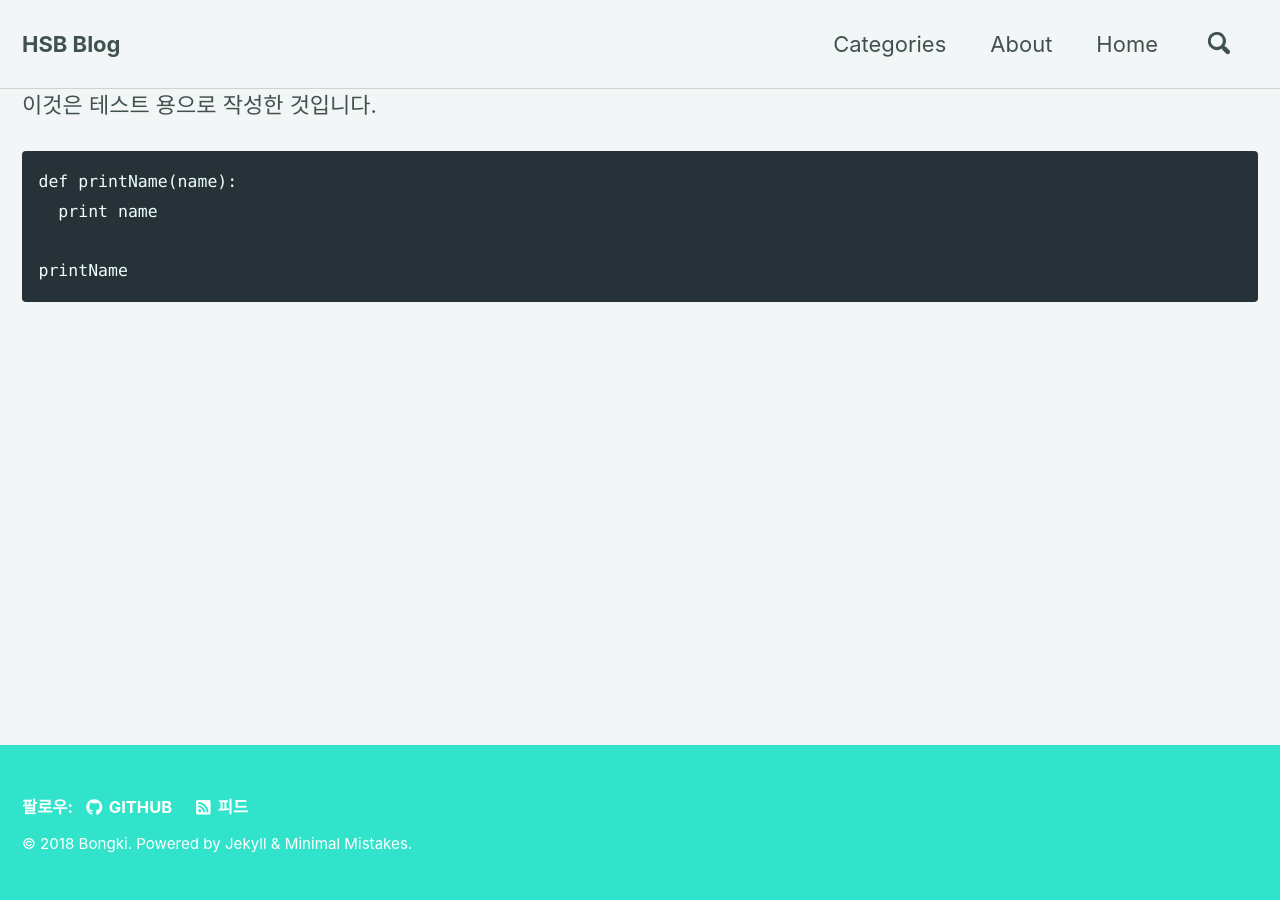
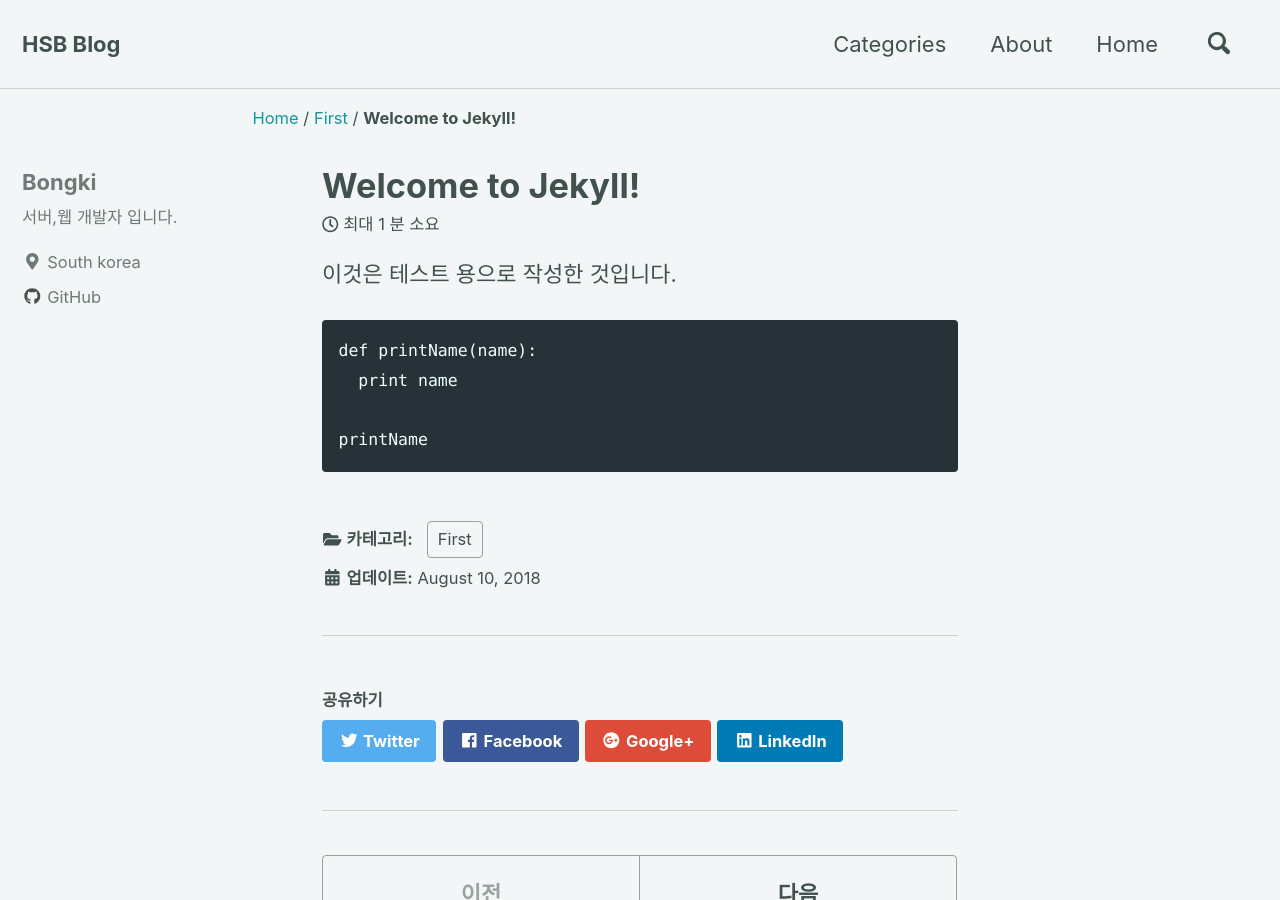
Before and after one commit to hsb0202/hsb0202.github.io, a Jekyll site: the page built from _posts/2018-08-10-first-post.md, in a window 1280 px wide and 900 px high. Built offline with Jekyll 4.4.1, drawn with Linux system fonts in a browser that asks for light colours; nearby versions of some CDN libraries; some of the changed text lies outside the part shown.

Commit message:
Update _config.yml

```diff
--- a/_config.yml
+++ b/_config.yml
@@ -266,7 +266,7 @@ defaults:
       path: ""
       type: posts
     values:
-      layout: splash #single
+      layout: single
       author_profile: true
       read_time: true
       comments: # true
```
